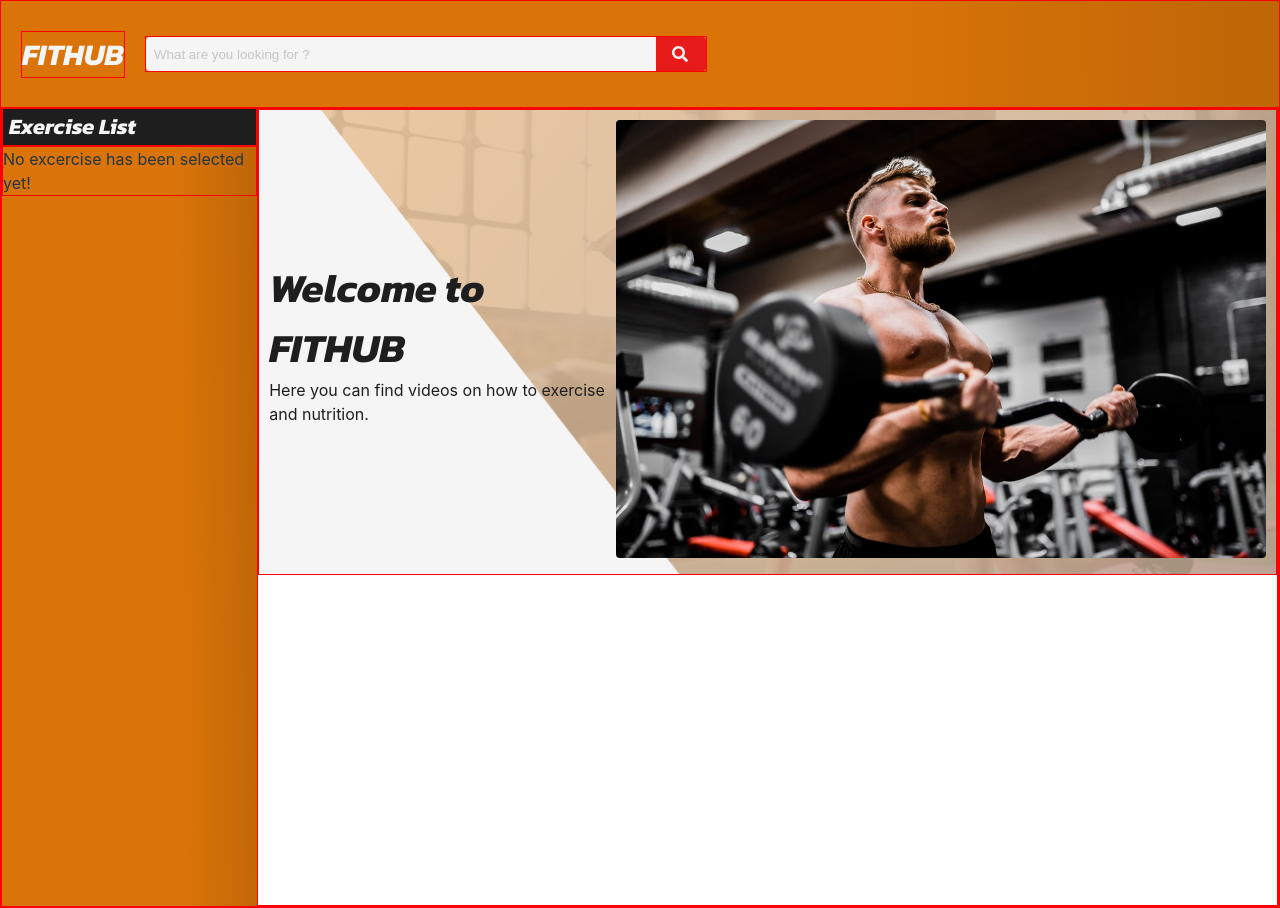
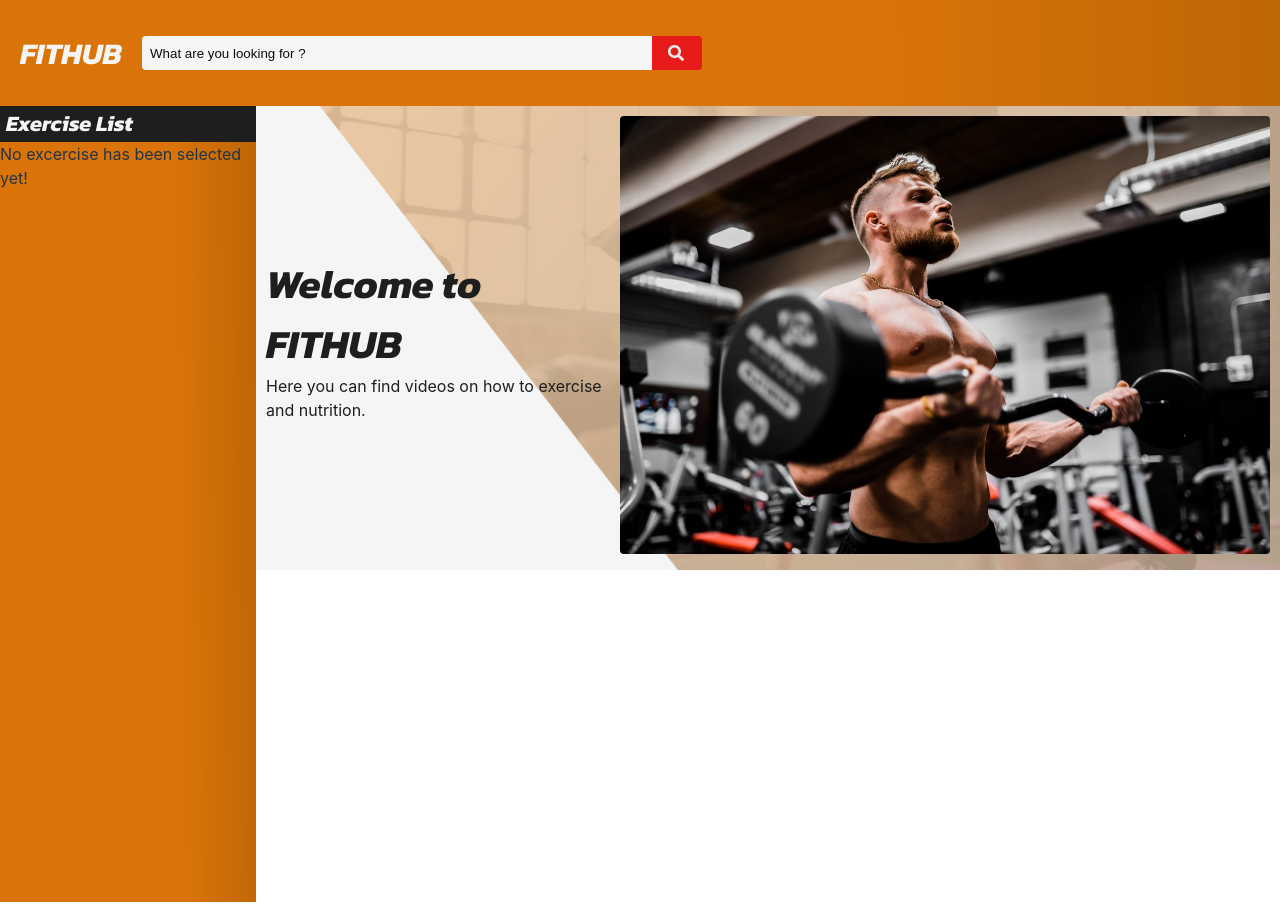
Before and after one commit to shavaughanwatson/fitfusion-web, a React (Vite) app: page / in a window 1280 px wide. Built offline with nearby package versions, Linux system fonts and the light colour scheme.

Commit message:
CSS change

```diff
--- a/src/components/mainHeader.module.css
+++ b/src/components/mainHeader.module.css
@@ -29,10 +29,11 @@
   border: none;
   padding-left: 8px;
   background-color: whitesmoke;
+  color: #0e0d0d;
 }
 
 ::placeholder {
-  color: #c4c4c4;
+  color: #0e0d0d;
 }
 
 .searchbutton {
--- a/src/index.css
+++ b/src/index.css
@@ -3,10 +3,6 @@
 * {
   margin: 0;
   padding: 0;
-}
-
-div {
-  border: solid 1px red;
 }
 
 :root {
```
